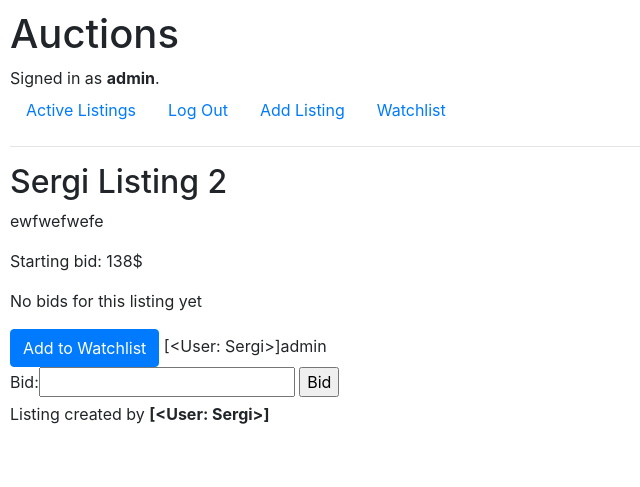
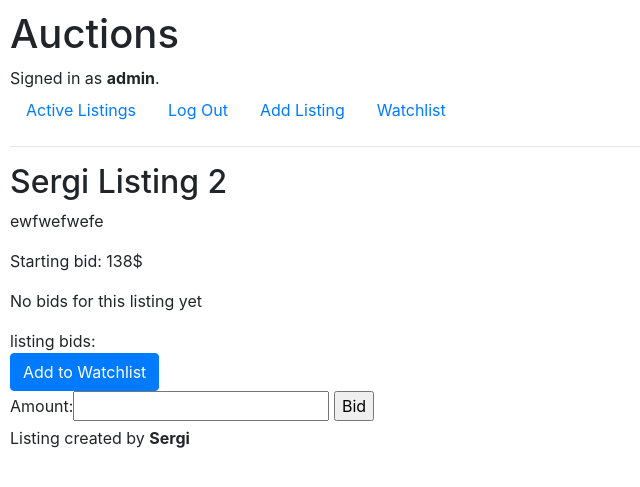
Before and after one commit to SergiOca87/CS502020-Project2, a Django app: page /13 in a window 1280 px wide. Shown: the top 487 px of the page, without its empty margins (0-640 px from the left). Run offline with Django 3.2, Linux system fonts and the light colour scheme; a user stored in the database is signed in; data comes from the database, SQL or seed files in the repository; both versions use the stored data as it was after the commit; some libraries are stand-ins or nearby versions.

Commit message:
Starting bids

```diff
--- a/auctions/models.py
+++ b/auctions/models.py
@@ -21,7 +21,7 @@ class Listing(models.Model):
     starting_bid = models.PositiveIntegerField()
     image_url = models.CharField(max_length=128)
     created_by = models.ForeignKey(User, on_delete=models.CASCADE, related_name="created_by", default=None, null=True, blank=True)
-    bids = models.ManyToManyField(Bids, blank=True, related_name="Bids")
+    bids = models.ManyToManyField(Bids, blank=True, related_name="bids")
     category = models.CharField(max_length=64, default=None, null=True, blank=True)
 
 
--- a/auctions/templates/auctions/listing.html
+++ b/auctions/templates/auctions/listing.html
@@ -16,6 +16,12 @@
             <p>No bids for this listing yet</p>
         {% endif %}
 
+        listing bids:
+        {% for bids in bid %}
+            <p>{{ bid }}</p>
+        {% endfor %}
+
+
         {% if user.is_authenticated %}
             <div class="actions">
                 {% if in_watchlist %}
@@ -30,13 +36,15 @@
                     <form action="{% url 'listing' listing.id %}" method="post">
                         {% csrf_token %}
                         <input type="submit" name="addToWatchlist" class="btn btn-primary" value="Add to Watchlist">
-                        {{ created_by }}{{ user }}
-                        {% if user in created_by %}
+                        {% if created_by == user %}
                             <input type="submit" name="closeListing" class="btn btn-danger" value="Close Listing">
                         {% endif %}
                     </form>
                 {% endif %}
             </div>
+            {% if message %}
+                <p class="alert">{{ message }}</p>
+            {% endif %}
             <form action="{% url 'listing' listing.id %}" method="post">
                 {% csrf_token %}
                 {{ form }}
--- a/auctions/views.py
+++ b/auctions/views.py
@@ -6,10 +6,10 @@ from django.urls import reverse
 from django import forms
 from django.contrib.auth.decorators import login_required
 
-from .models import User, Listing
+from .models import User, Listing, Bids
 
 class NewBidForm(forms.Form):
-    bid = forms.IntegerField()
+    amount = forms.IntegerField()
 
 def index(request):
     listings = Listing.objects.all()
@@ -90,6 +90,7 @@ def listing(request, listing_id):
     user_watchlist = Listing.objects.filter(watchlist=request.user.id)
     created_by = list(User.objects.filter(created_by=listing_id))
     in_watchlist = False
+    listing_bids = Bids.objects.filter(bids=listing)
 
     if request.method == "POST":
         if 'closeListing' in request.POST and request.POST['closeListing']:
@@ -101,25 +102,47 @@ def listing(request, listing_id):
         elif 'removeFromWatchlist' in request.POST and request.POST['removeFromWatchlist']:
             current_user.watchlist.remove(listing)
             return HttpResponseRedirect(reverse("index"))
+        elif 'bid' in request.POST and request.POST['bid']:
+            form = NewBidForm(request.POST)
+            if form.is_valid():
+                amount = form.cleaned_data["amount"]
+
+                # if bid is lower than starting bid or current biggest bid, return the same page with an error message
+                if amount <= listing.starting_bid:
+                    return render(request, "auctions/listing.html", {
+                        "listing": listing,
+                        "created_by": created_by[0],
+                        "message": "The bid must be higher than the starting price or the current bid, if any",
+                        "form": NewBidForm()
+                    })
+                else:
+                    f = Bids( amount = amount, bid_by = current_user, bid_on = listing )
+                    f.save()
+                    listing.bids.add(f)
+                    return render(request, "auctions/listing.html", {
+                        "listing": listing,
+                        "created_by": created_by[0],
+                        "message": "Thank you, the bid was placed correctly",
+                        "form": NewBidForm()
+                    })
+
+    # How to iterate the bids queryset?
+
     elif listing in user_watchlist:
-        print('Found')
-        print(created_by, current_user)
-
-        # so how can one find out if user equals created_by...
         return render(request, "auctions/listing.html", {
             "listing": listing,
             "in_watchlist": True,
             "created_by": created_by[0],
-            "form": NewBidForm()
+            "form": NewBidForm(),
+            "bids": listing_bids
         })
-
     else:
-        print( 'last')
-        print(current_user.watchlist)
+        print( listing_bids )
         return render(request, "auctions/listing.html", {
             "listing": listing,
-            "created_by": created_by,
-            "form": NewBidForm()
+            "created_by": created_by[0],
+            "form": NewBidForm(),
+            "bids": listing_bids
         })
 
 @login_required
```
Also changed, not shown: auctions/migrations/0004_auto_20200902_0128.py (added), db.sqlite3.
